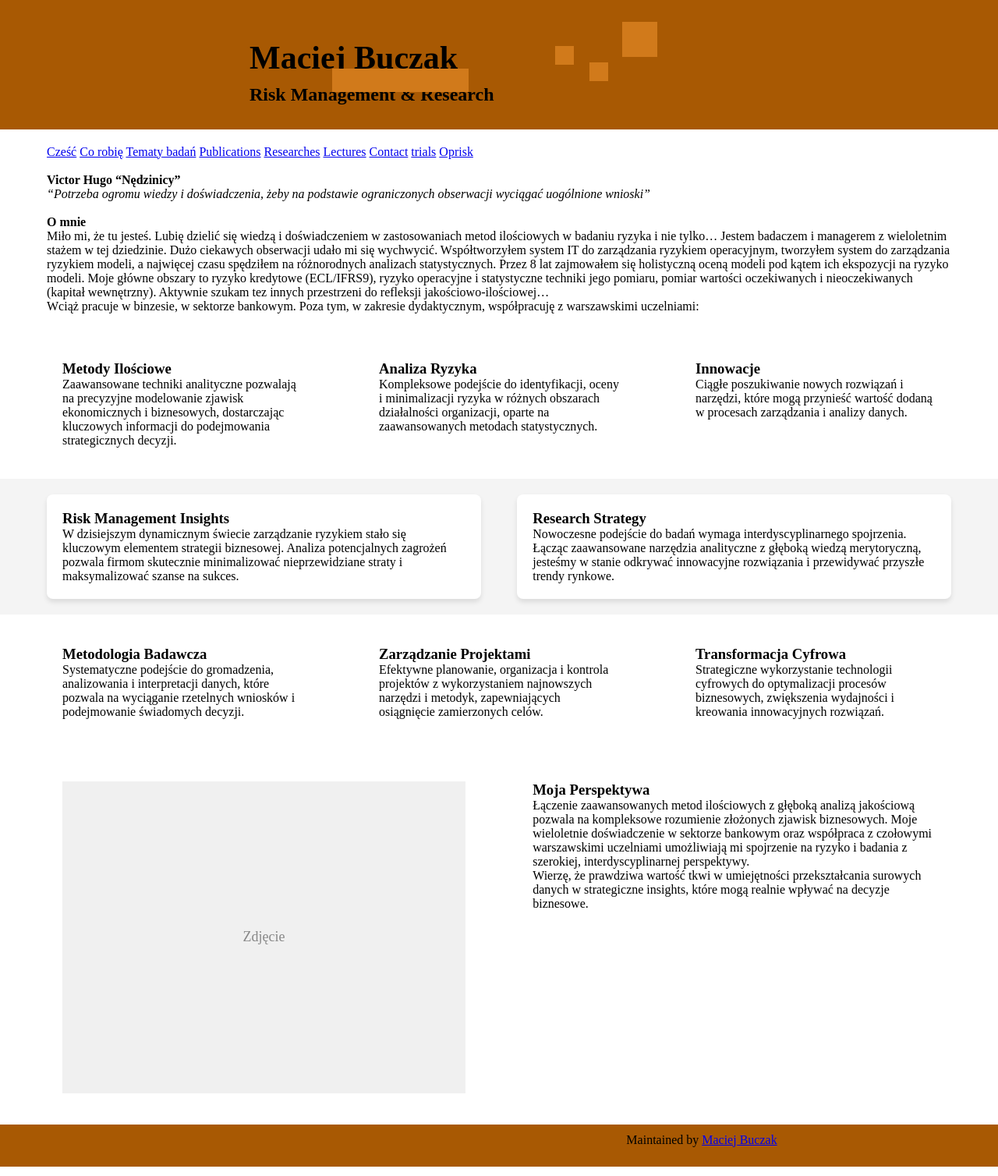
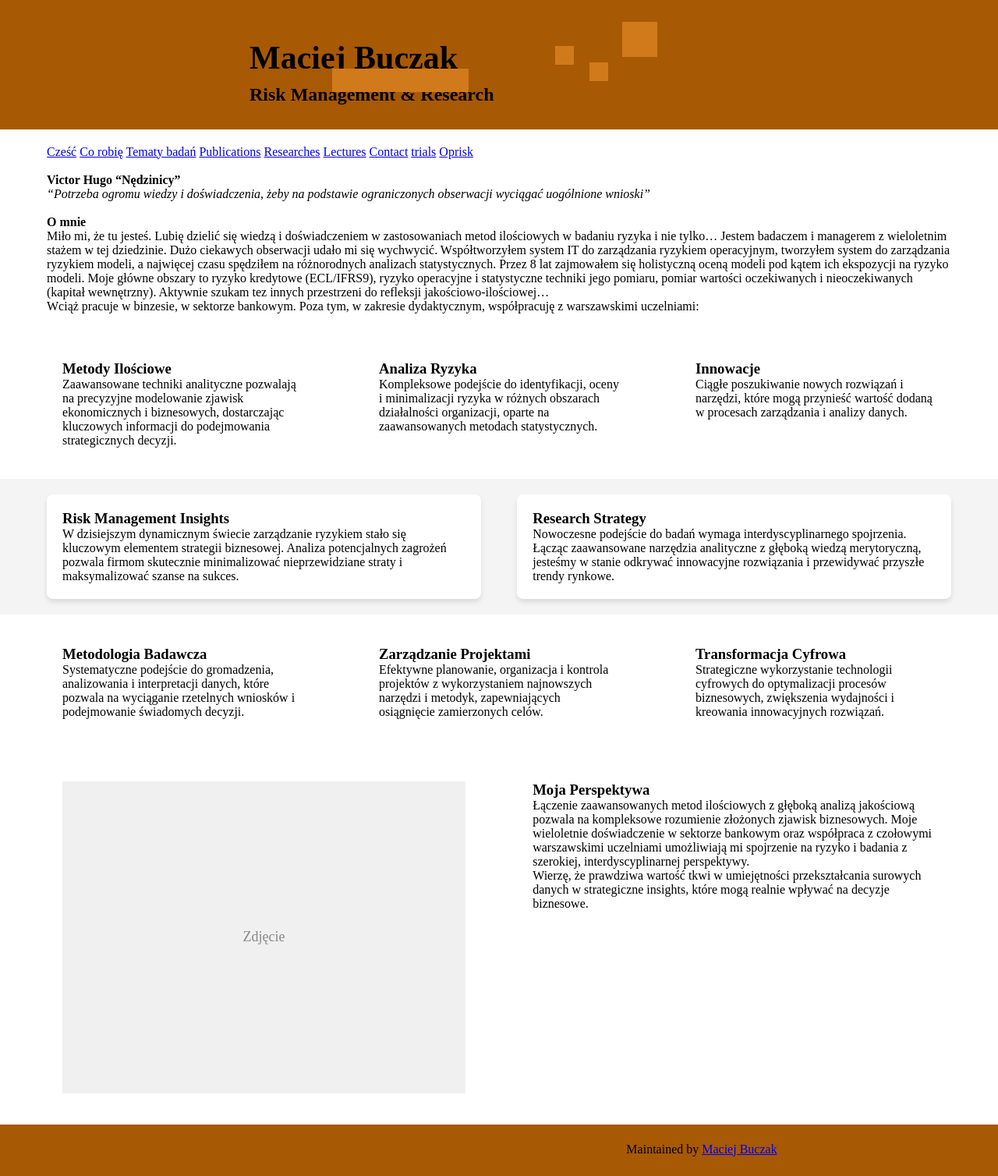
Before and after one commit to MaciejBuczak/risk-research, a Jekyll site: the page built from index.md, in a window 1280 px wide. Shown: the whole page at 78% size. Built offline with Jekyll 4.4.1, drawn with Linux system fonts in a browser that asks for light colours.

Commit message:
Update default.html

```diff
--- a/_layouts/default.html
+++ b/_layouts/default.html
@@ -109,7 +109,7 @@
       display: flex;
       justify-content: center;
       height: auto; /* Możesz zmienić na konkretną wartość, np. 100px */
-      padding-top: 6px; /* Górny padding stopki */
+      padding-top: 18px; /* Górny padding stopki */
       padding-bottom: 20px; /* Dolny padding stopki */
       position: relative; /* Pozycjonowanie względne */
     }
```
